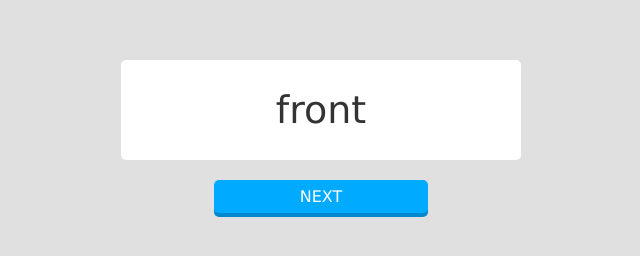
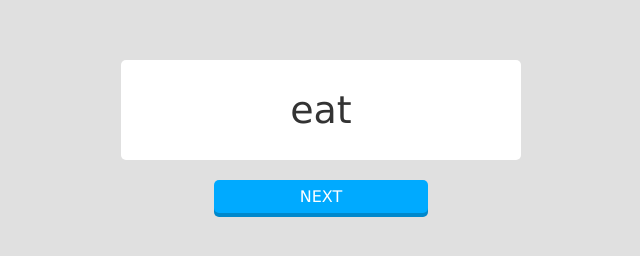
Before and after one commit to mozukraken/flash_cards, a plain HTML site: page index.html in a window 1280 px wide. Shown: the full height of the page, 319-959 px from the left. Drawn offline with Linux system fonts and the light colour scheme.

Commit message:
次のカードの表示

```diff
--- a/index.html
+++ b/index.html
@@ -7,8 +7,8 @@
 </head>
 <body>
   <div id="card">
-    <div id="card-front">front</div>
-    <div id="card-back">back</div>
+    <div id="card-front"></div>
+    <div id="card-back"></div>
   </div>
   <div id="btn">NEXT</div>
   <script type="text/javascript" src="/js/main.js"></script>
--- a/js/main.js
+++ b/js/main.js
@@ -10,12 +10,28 @@
   ];
 
   var card = document.getElementById('card');
+  var cardFront = document.getElementById('card-front');
+  var cardBack = document.getElementById('card-back');
+  var btn = document.getElementById('btn');
+
   card.addEventListener('click', function() {
     flip();
+  });
+
+  btn.addEventListener('click', function() {
+    next();
   });
 
   function flip() {
     card.className = card.className === '' ? 'open' : '';
   }
 
+  function next() {
+    var num = Math.floor(Math.random() * words.length);
+    cardFront.innerHTML = words[num]['en'];
+    cardBack.innerHTML = words[num]['ja'];
+  }
+
+  next();
+
 })();
```
